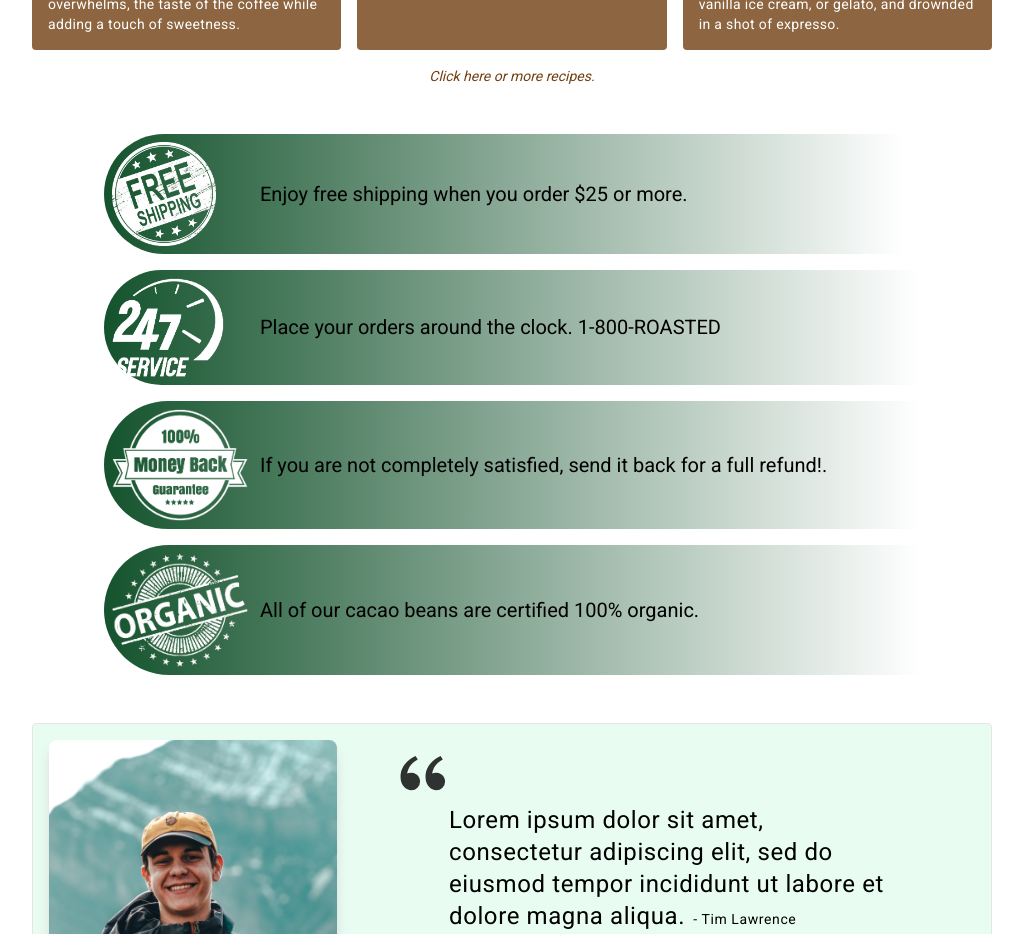
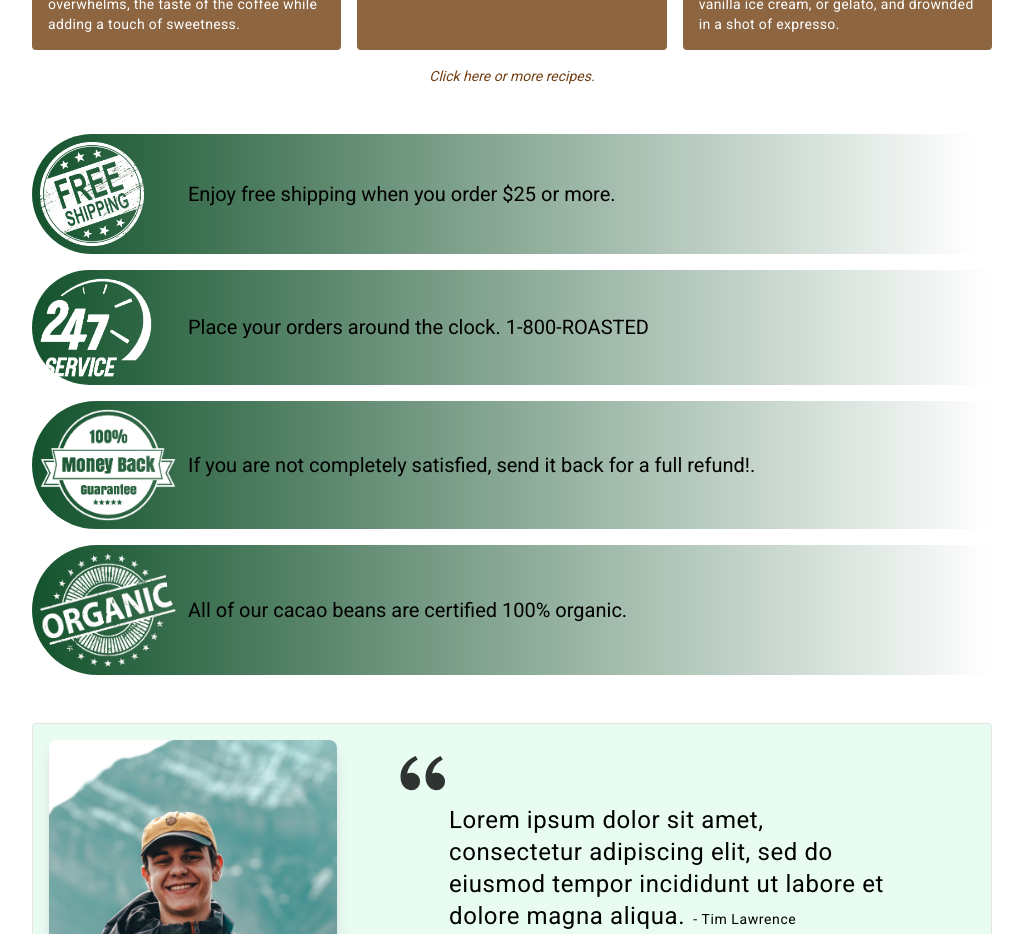
Before and after one commit to wlowrimore/roasters_2024, a Next.js app: page / in a window 1280 px wide. Shown: the part 1260-2194 px from the top of the page, without its empty margins (128-1151 px from the left). Built offline with nearby package versions, Linux system fonts and the light colour scheme.

Commit message:
adjusts responsive widths and margins on signup form

```diff
--- a/src/app/components/CTAFeatures.jsx
+++ b/src/app/components/CTAFeatures.jsx
@@ -5,7 +5,7 @@ const CTAFeatures = () => {
   return (
     // <div className='py-8 px-4 lg:mb-0 bg-gradient-to-b from-neutral-200 to-white'>
     // <div className='grid grid-cols-2 lg:flex'>
-    <div className='space-y-4 my-8 md:w-3/4 md:mx-auto'>
+    <div className='space-y-4 my-8 md:mx-4 lg:mx-16'>
       <div className='flex gap-6 lg:gap-11 items-center mr-4 p-2 bg-gradient-to-r from-green-900 to-transparent rounded-tl-full rounded-bl-full'>
         <Image
           src='/images/ctafeatures/free-shipping.webp'
--- a/src/app/components/MobileMenu.jsx
+++ b/src/app/components/MobileMenu.jsx
@@ -40,7 +40,7 @@ const MobileMenu = () => {
           Menu
         </button>
         {isOpen ? (
-          <div className='w-full h-[102rem] absolute top-0 z-20 bg-neutral-900/95'>
+          <div className='w-full h-[140rem] absolute top-0 z-20 bg-neutral-900/95'>
             <button onClick={handleClick} className='bg-yellow-700 text-[#efca99] text-lg text-start py-1 px-7 uppercase rounded-br-lg'>Close</button>
             <div className='text-[#efca99] px-5 mt-6'>
               <nav className='flex flex-col gap-4'>
--- a/src/app/components/forms/Signup.jsx
+++ b/src/app/components/forms/Signup.jsx
@@ -79,8 +79,8 @@ const Signup = () => {
         </div>
         <em className='text-emerald-100 text-xs py-4 xl:mt-4'>&dagger;&nbsp;We will never share or sell your information.</em>
       </form>
-      <div className='w-full hidden lg:flex flex-col items-center p-4 absolute lg:right-36 xl:right-44 2xl:right-52 lg:top-16 text-2xl text-white'>
-        <p className='w-1/2'>Don&apos;t know where to begin?  Let us help.  A short questionaire will guide you from the crop to the cup.</p>
+      <div className='w-full lg:w-[65%] hidden lg:flex flex-col items-center p-4 absolute lg:right-[33%] xl:right-[34%] 2xl:right-[34%] lg:top-20 text-2xl text-white'>
+        <p className='w-1/2 lg:w-full 2xl:w-3/4'>Don&apos;t know where to begin?  Let us help.  A short questionaire will guide you from the crop to the cup.</p>
         <div className='flex justify-center'>
           <button className='w-fit lg:mt-6 lg:mr-8 py-1 px-6 text-xl bg-yellow-800 rounded outline-none hover:opacity-70 duration-300'>Get Started</button>
         </div>
```
